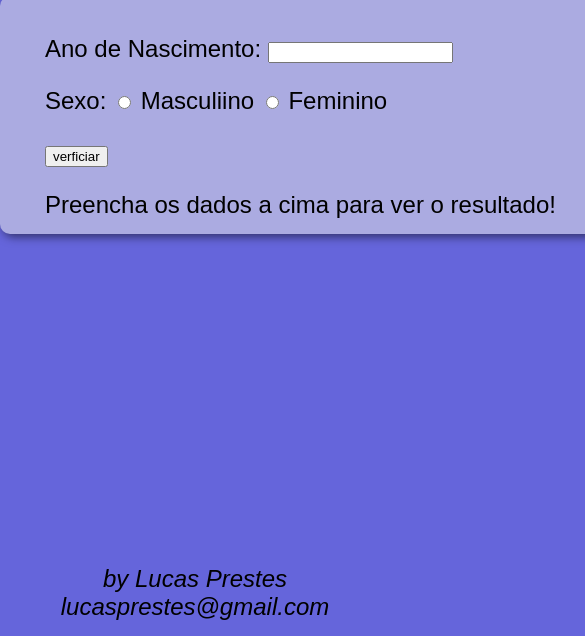
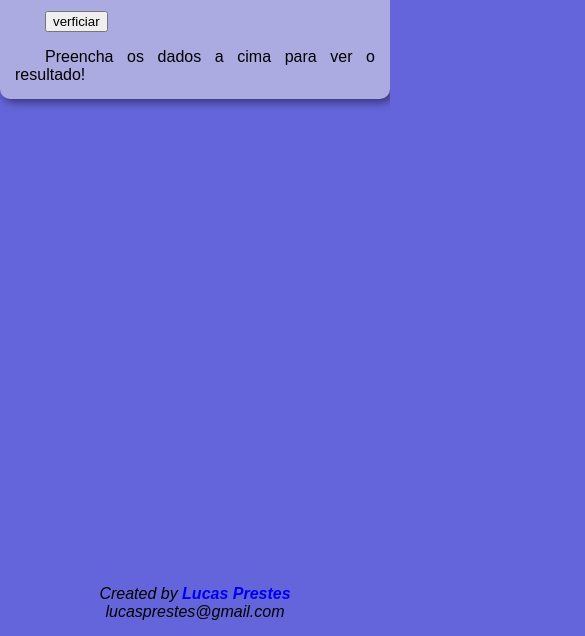
Before and after one commit to LucasP0/indentificador-de-idade, a plain HTML site: page index.html in a window 390 px wide. Shown: the part 208-844 px from the top of the page, 585 px wide, since content can reach past the window. Drawn offline with Linux system fonts and the light colour scheme.

Commit message:
responsividade em dispositivos moveis.

```diff
--- a/index.html
+++ b/index.html
@@ -16,7 +16,7 @@
     <main>
         <section id="bac">
             <div>
-                <p> Ano de Nascimento:
+                <p > Ano de Nascimento:
                     <input type="number" name="ano" id="ano" min="0"></p>
                 <p>Sexo:
                     <input type="radio" name="radsex" id="m" >
@@ -38,7 +38,7 @@
         </section>
     </main>
 
-    <footer> by Lucas Prestes <br> lucasprestes@gmail.com</footer>
+    <footer>Created by <strong><a id="linkgit" href="https://github.com/LucasP0" target="_blank" real="external"  >Lucas Prestes</a></strong> <br> lucasprestes@gmail.com</footer>
     <script src="script3.js"></script>
 </body>
 </html>
--- a/style1.css
+++ b/style1.css
@@ -33,3 +33,21 @@ footer
     font-style: italic;
     text-align: center;
     padding: 15px;}
+ footer #linkgit
+    {text-decoration: none;}
+    footer #linkgit:hover {color: rgba(186, 158, 158, 0.443);}
+
+@media screen and (max-width: 500px){
+    body {width: 100%;}
+    h1 {font-size: 20pt;}
+    #bac {width: auto;
+
+    font-size: 12pt;}
+    #ano {width: 200px;}
+    footer {font-size: 12pt;}
+
+
+
+
+
+}
```
